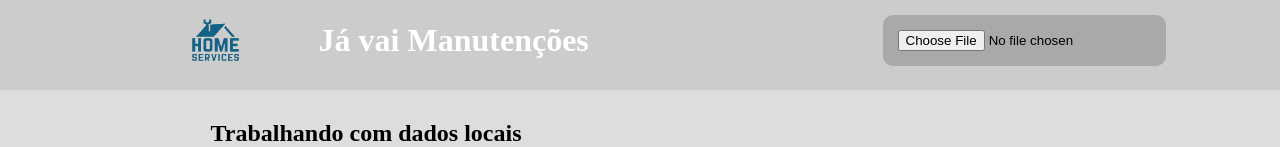
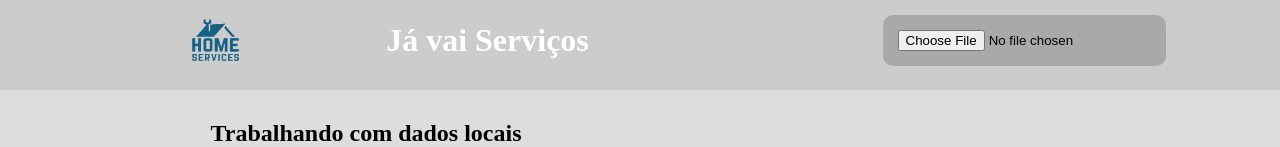
Before and after one commit to carloshosiqueira/carloshosiqueira.github.io, a plain HTML site: page Trabalhos/Projeto-final-semestre/app/index.html in a window 1280 px wide. Shown: the top 147 px of the page. Drawn offline with Linux system fonts and the light colour scheme.

Commit message:
ALteração do nome da loja

```diff
--- a/Trabalhos/Projeto-final-semestre/app/index.html
+++ b/Trabalhos/Projeto-final-semestre/app/index.html
@@ -4,7 +4,7 @@
 <head>
     <meta charset="UTF-8">
     <meta name="viewport" content="width=device-width, initial-scale=1.0">
-    <title>Já vai Manutenções</title>
+    <title>Já vai serviços</title>
     <link rel="shortcut icon" href="../assets/logoSite.png" type="image/x-icon">
     <link rel="stylesheet" href="style.css">
 </head>
@@ -21,7 +21,7 @@
         <div class="principal">
             <div class="logo">
                 <img src="../assets/logoSite.png" alt="logoSite">
-                <h1>Já vai Manutenções</h1>
+                <h1>Já vai Serviços</h1>
             </div>
             <div class="botoes">
                 <input type="file" id="abrir" accept=".json">
```
